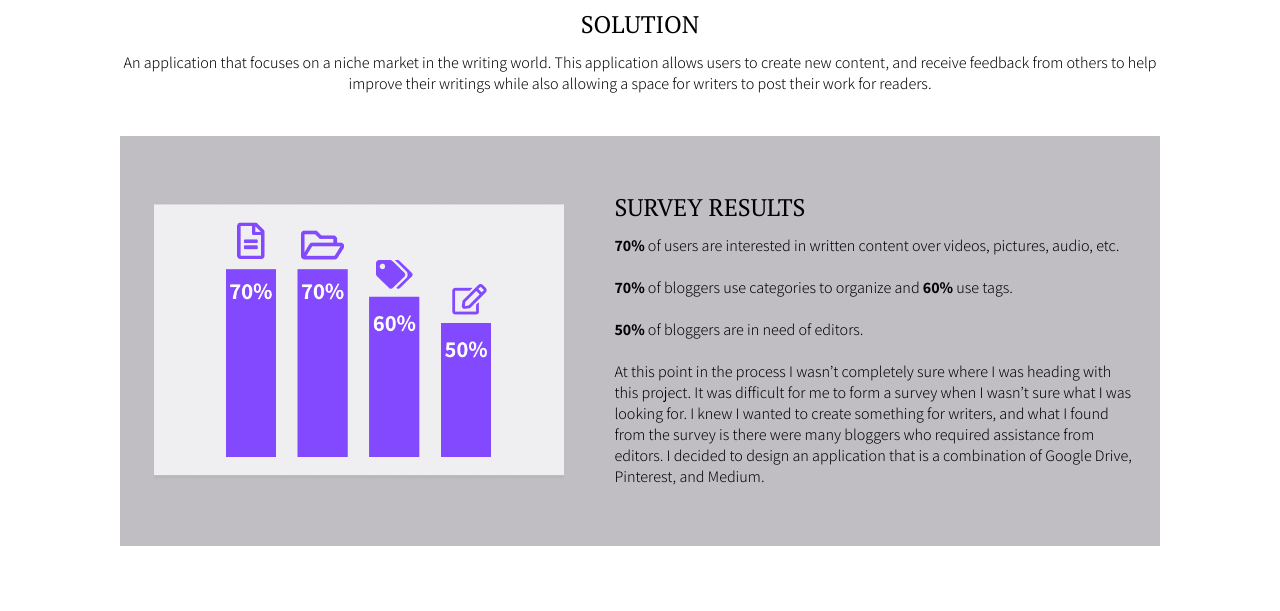
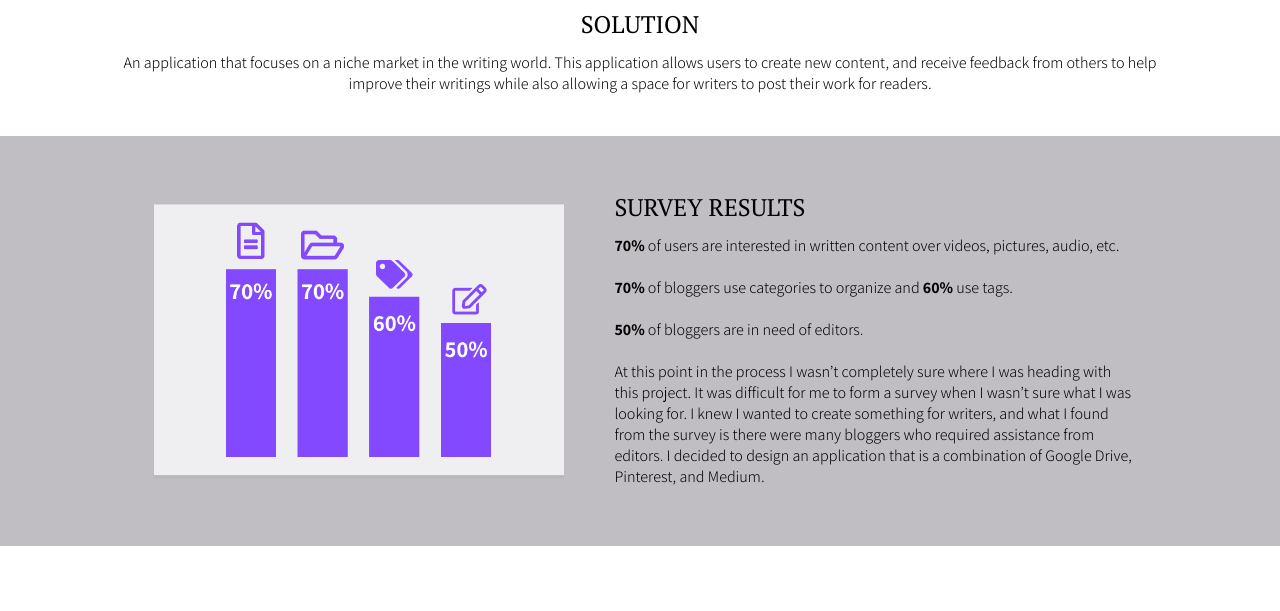
Before and after one commit to jessbradford/portfolio, a plain HTML site: page project.html in a window 1280 px wide. Shown: the part 1500-2111 px from the top of the page. Drawn offline with nearby package versions, Linux system fonts and the light colour scheme.

Commit message:
Fix styling error

```diff
--- a/project.html
+++ b/project.html
@@ -84,8 +84,8 @@
         to post their work for readers.
       </p>
     </section>
-    <section class="grey-background desktop-content desktop-stretch stretch-center">
-      <div class="survey" id="survey">
+    <section class="grey-background desktop-stretch stretch-center">
+      <div class="survey desktop-content" id="survey">
         <img class="self-center survey-img" src="assets/collab/surveyresults.png"
           alt="collab initial survey results chart" />
         <section class="content survey-desc">
```
